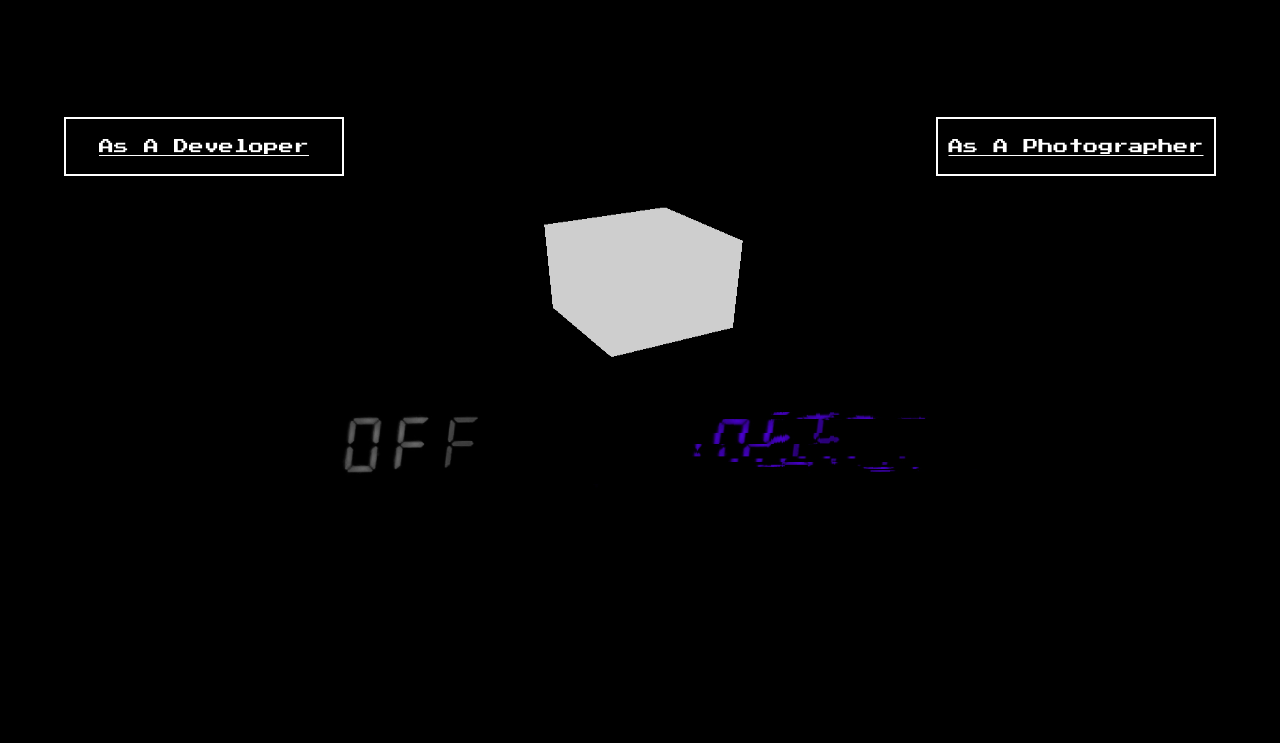
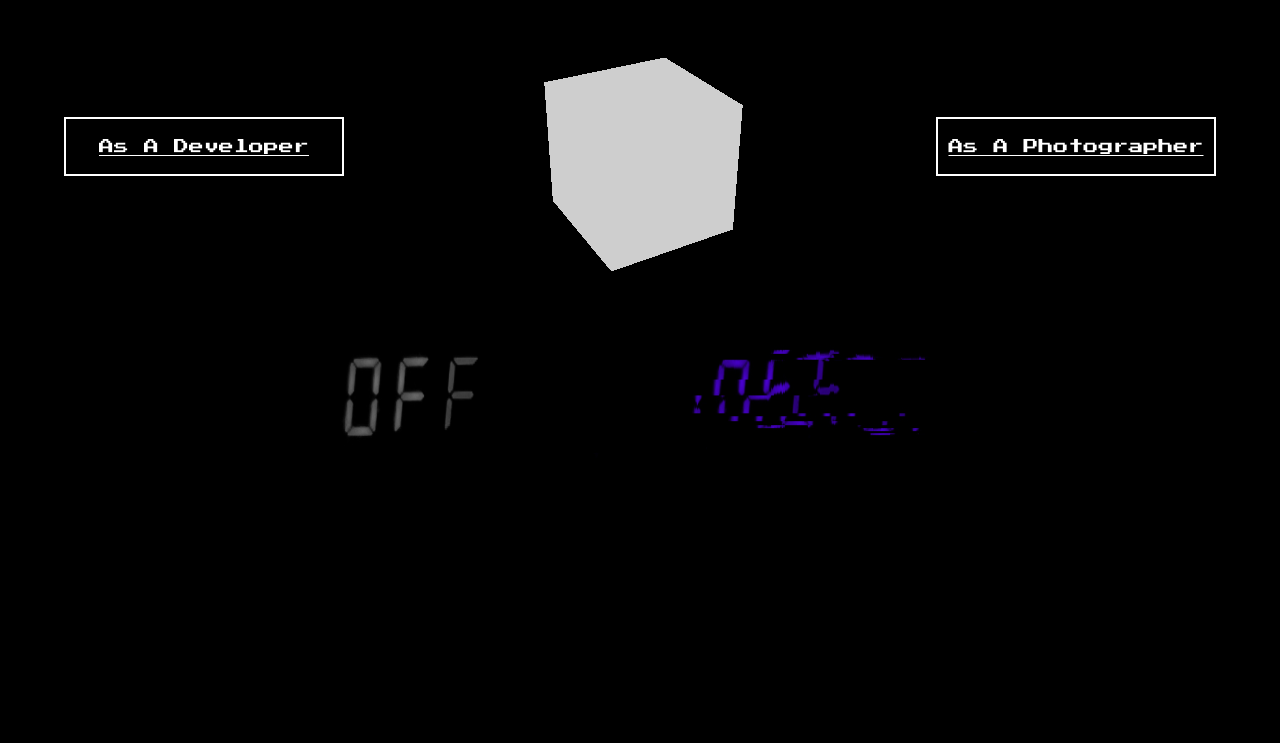
Before and after one commit to yxue8/yxue8.github.io, a plain HTML site: page index.html in a window 1280 px wide. Shown: the part 243-986 px from the top of the page. Drawn offline with nearby package versions, Linux system fonts and the light colour scheme; animation ran at ten frames a second.

Commit message:
5/3 fix
canvas height

```diff
--- a/index.html
+++ b/index.html
@@ -22,10 +22,13 @@
 			}
 
 			#threecanvas {
+				position: absolute;
+				top:0;
+				left:0;
 			  display: block;
 			  background: url("images/off.jpg") no-repeat center center;
 				background-size:60% 100%;
-				height:70vh !important;
+				height:100vh !important;
 				width:100% !important;
 			}
 
```
